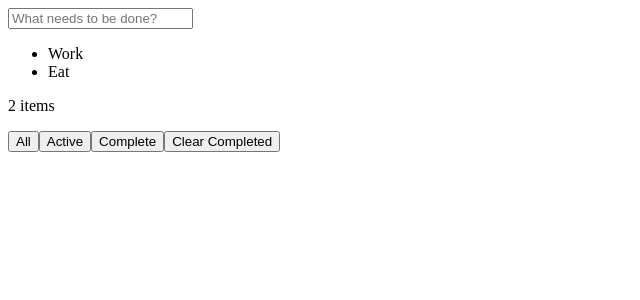
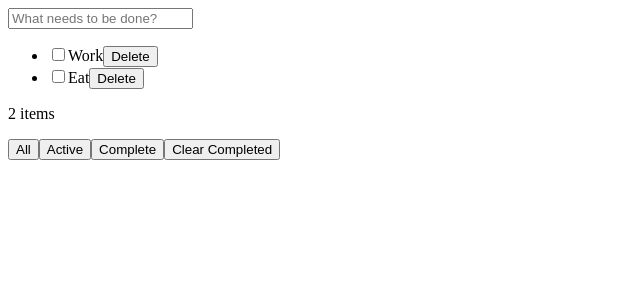
Before and after one commit to bd2187/react-todo, a React (Create React App) app: page / in a window 1280 px wide. Shown: the top 300 px of the page, without its empty margins (0-640 px from the left). Built offline with nearby package versions, Linux system fonts and the light colour scheme.

Commit message:
Store state object in TodoContainer

```diff
--- a/src/App.js
+++ b/src/App.js
@@ -18,8 +18,16 @@ class TodoList extends Component {
   render() {
     return (
       <ul>
-        <li>Work</li>
-        <li>Eat</li>
+        <li>
+          <input type="checkbox" id="work" />
+          <label htmlFor="work">Work</label>
+          <button>Delete</button>
+        </li>
+        <li>
+          <input type="checkbox" id="eat" />
+          <label htmlFor="eat">Eat</label>
+          <button>Delete</button>
+        </li>
       </ul>
     );
   }
@@ -32,6 +40,23 @@ class UserInput extends Component {
 }
 
 class TodoContainer extends Component {
+  constructor(props) {
+    super(props);
+    this.state = {
+      todos: [
+        {
+          task: "work",
+          complete: false
+        },
+        {
+          task: "eat",
+          complete: false
+        }
+      ],
+      filter: "none",
+      userInput: ""
+    };
+  }
   render() {
     return (
       <div>
@@ -42,12 +67,6 @@ class TodoContainer extends Component {
     );
   }
 }
-// TodoContainer
-// input
-// todolist
-// footer
-// filters
-// clear todo
 
 class App extends Component {
   render() {
```
